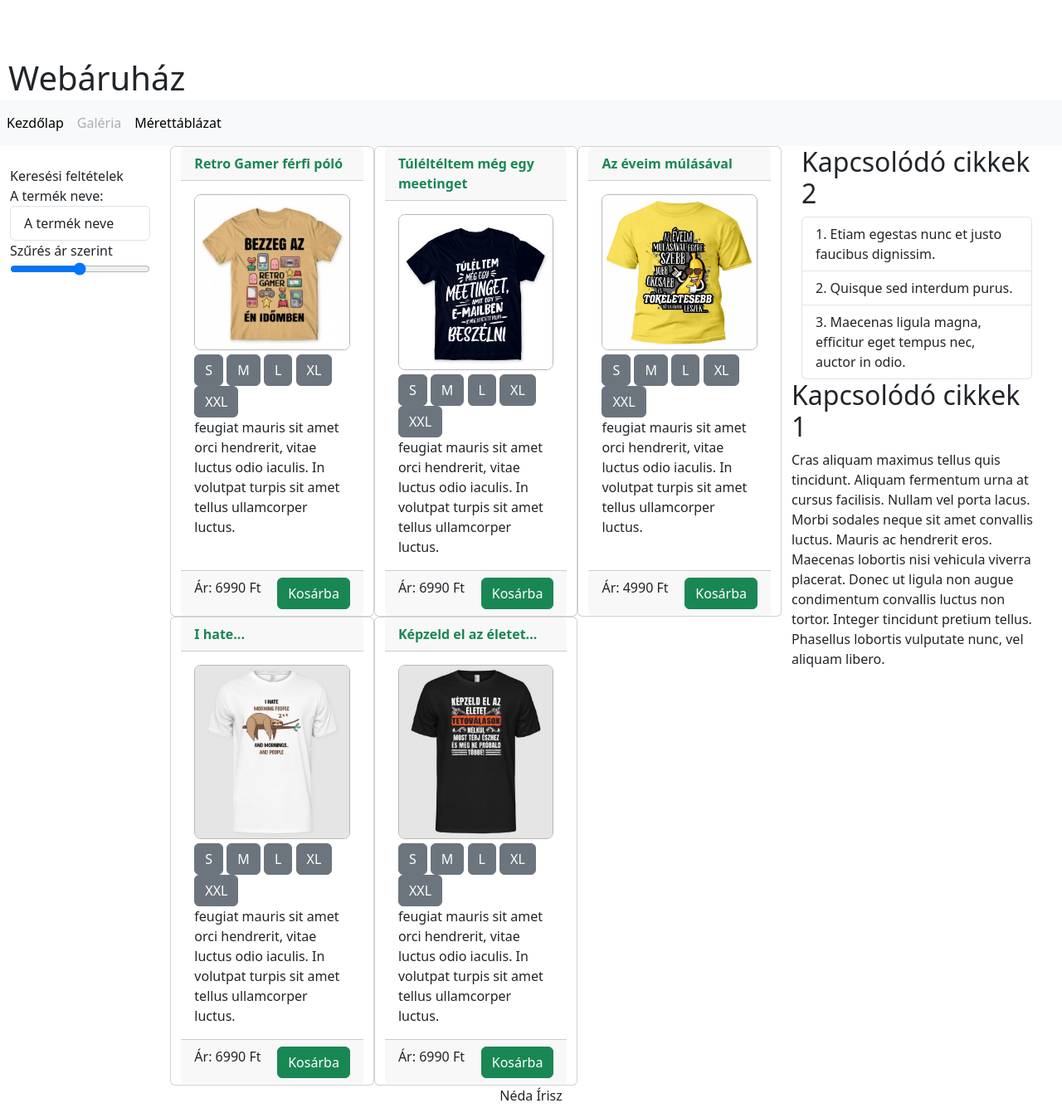
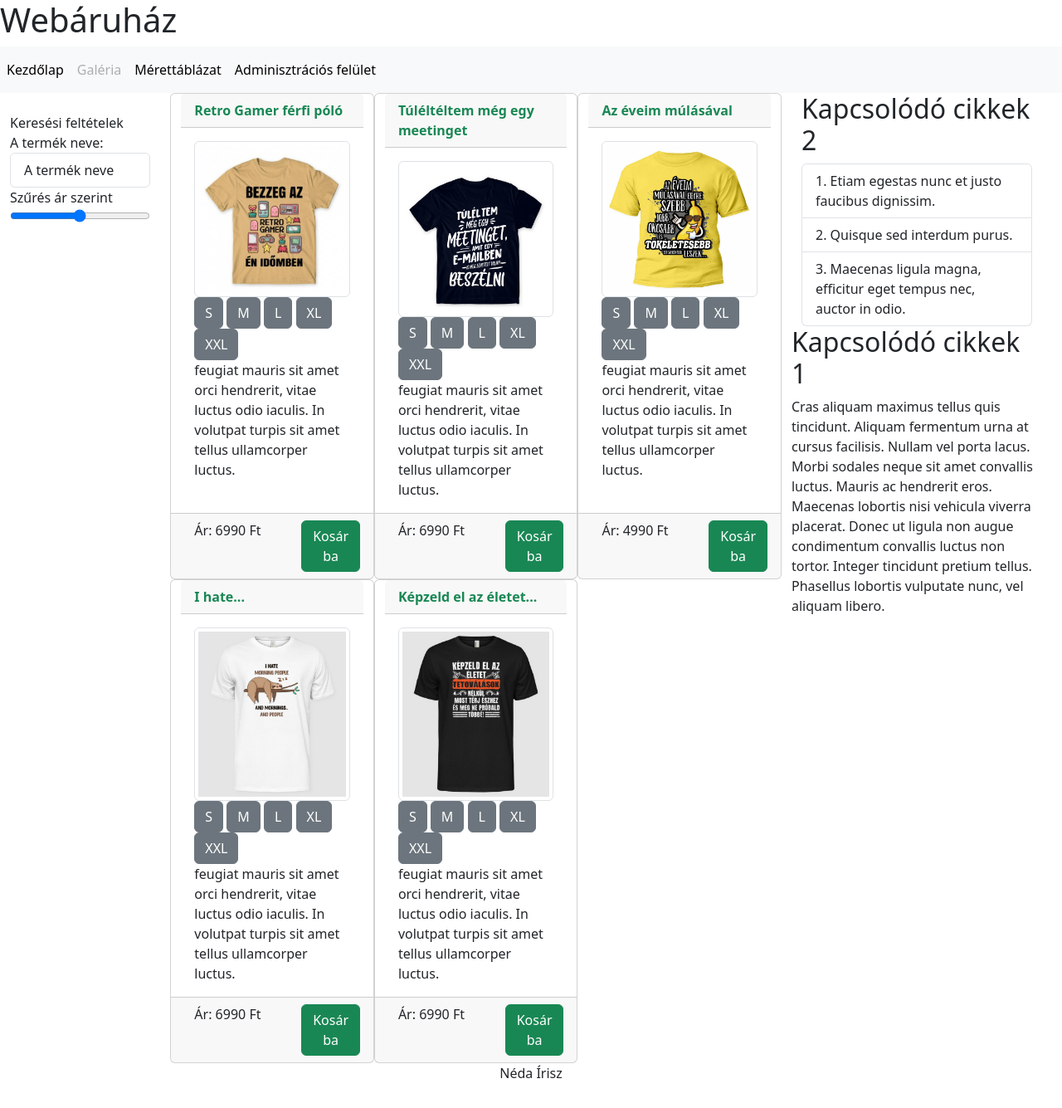
Before and after one commit to nedairisz/webaruhaz_csm, a plain HTML site: page index.html in a window 1280 px wide. Shown: the top 1335 px of the page at 83% size. Drawn offline with nearby package versions, Linux system fonts and the light colour scheme.

Commit message:
css eltávolítva

```diff
--- a/index.html
+++ b/index.html
@@ -13,7 +13,9 @@
 </head>
 <body>
     <main class="row">
-        <header><h1>Webáruház</h1></header>
+        <header>
+            <div class="header" style="width: 120px;"><h1>Webáruház</h1></div>
+        </header>
         <nav class="navbar navbar-expand-sm bg-light navbar-light">
             <div class="container-fluid">
                 <ul class="navbar-nav">
@@ -25,6 +27,9 @@
                     </li>
                     <li class="nav-item">
                         <a class="nav-link active" href="tablazat.html">Mérettáblázat</a>
+                    </li>
+                    <li class="nav-item">
+                        <a class="nav-link active" href="urlap.html">Adminisztrációs felület</a>
                     </li>
                 </ul>
             </div>
@@ -44,9 +49,9 @@
         </aside>
         <article class="col-lg-7 row">
             <div class="card col-lg-4">
-                <div class="card-header text-success">Retro Gamer férfi póló</div>
+                <div class="card-header text-success"><strong>Retro Gamer férfi póló</strong></div>
                 <div class="card-body">
-                    <img src="kepek/polo1.jpg" alt="">
+                    <img src="kepek/polo1.jpg" class="img-thumbnail" alt="">
                     <button type="button" class="btn btn-secondary">S</button>
                     <button type="button" class="btn btn-secondary">M</button>
                     <button type="button" class="btn btn-secondary">L</button>
@@ -54,15 +59,15 @@
                     <button type="button" class="btn btn-secondary">XXL</button>
                     <br> feugiat mauris sit amet orci hendrerit, vitae luctus odio iaculis. In volutpat turpis sit amet tellus ullamcorper luctus.
                 </div>
-                <div class="card-footer">
-                    Ár: 6990 Ft
-                    <button type="button" class="btn btn-success">Kosárba</button>
+                <div class="card-footer row">
+                    <span class="col-lg-8">Ár: 6990 Ft</span>
+                    <button type="button" class="btn btn-success col-lg-4">Kosárba</button>
                 </div>
             </div>
             <div class="card col-lg-4">
-                <div class="card-header text-success">Túléltéltem még egy meetinget</div>
+                <div class="card-header text-success"><strong>Túléltéltem még egy meetinget</strong></div>
                 <div class="card-body">
-                    <img src="kepek/polo2.jpg" alt="">
+                    <img src="kepek/polo2.jpg" class="img-thumbnail" alt="">
                     <button type="button" class="btn btn-secondary">S</button>
                     <button type="button" class="btn btn-secondary">M</button>
                     <button type="button" class="btn btn-secondary">L</button>
@@ -70,15 +75,15 @@
                     <button type="button" class="btn btn-secondary">XXL</button>
                     <br> feugiat mauris sit amet orci hendrerit, vitae luctus odio iaculis. In volutpat turpis sit amet tellus ullamcorper luctus.
                 </div>
-                <div class="card-footer">
-                    Ár: 6990 Ft
-                    <button type="button" class="btn btn-success">Kosárba</button>
+                <div class="card-footer row">
+                    <span class="col-lg-8">Ár: 6990 Ft</span>
+                    <button type="button" class="btn btn-success col-lg-4">Kosárba</button>
                 </div>
             </div>
             <div class="card col-lg-4">
-                <div class="card-header text-success">Az éveim múlásával</div>
+                <div class="card-header text-success"><strong>Az éveim múlásával</strong></div>
                 <div class="card-body">
-                    <img src="kepek/polo3.jpg" alt="">
+                    <img src="kepek/polo3.jpg" class="img-thumbnail" alt="">
                     <button type="button" class="btn btn-secondary">S</button>
                     <button type="button" class="btn btn-secondary">M</button>
                     <button type="button" class="btn btn-secondary">L</button>
@@ -86,15 +91,15 @@
                     <button type="button" class="btn btn-secondary">XXL</button>
                     <br> feugiat mauris sit amet orci hendrerit, vitae luctus odio iaculis. In volutpat turpis sit amet tellus ullamcorper luctus.
                 </div>
-                <div class="card-footer">
-                    Ár: 4990 Ft
-                    <button type="button" class="btn btn-success">Kosárba</button>
+                <div class="card-footer row">
+                    <span class="col-lg-8">Ár: 4990 Ft</span>
+                    <button type="button" class="btn btn-success col-lg-4">Kosárba</button>
                 </div>
             </div>
             <div class="card col-lg-4">
-                <div class="card-header text-success">I hate...</div>
+                <div class="card-header text-success"><strong>I hate...</strong></div>
                 <div class="card-body">
-                    <img src="kepek/polo4.jpg" alt="">
+                    <img src="kepek/polo4.jpg" class="img-thumbnail" alt="">
                     <button type="button" class="btn btn-secondary">S</button>
                     <button type="button" class="btn btn-secondary">M</button>
                     <button type="button" class="btn btn-secondary">L</button>
@@ -102,15 +107,15 @@
                     <button type="button" class="btn btn-secondary">XXL</button>
                     <br> feugiat mauris sit amet orci hendrerit, vitae luctus odio iaculis. In volutpat turpis sit amet tellus ullamcorper luctus.
                 </div>
-                <div class="card-footer">
-                    Ár: 6990 Ft
-                    <button type="button" class="btn btn-success">Kosárba</button>
+                <div class="card-footer row">
+                    <span class="col-lg-8">Ár: 6990 Ft</span>
+                    <button type="button" class="btn btn-success col-lg-4">Kosárba</button>
                 </div>
             </div>
             <div class="card col-lg-4">
-                <div class="card-header text-success">Képzeld el az életet...</div>
+                <div class="card-header text-success"><strong>Képzeld el az életet...</strong></div>
                 <div class="card-body">
-                    <img src="kepek/polo5.jpg" alt="">
+                    <img src="kepek/polo5.jpg" class="img-thumbnail" alt="">
                     <button type="button" class="btn btn-secondary">S</button>
                     <button type="button" class="btn btn-secondary">M</button>
                     <button type="button" class="btn btn-secondary">L</button>
@@ -118,9 +123,9 @@
                     <button type="button" class="btn btn-secondary">XXL</button>
                     <br> feugiat mauris sit amet orci hendrerit, vitae luctus odio iaculis. In volutpat turpis sit amet tellus ullamcorper luctus.
                 </div>
-                <div class="card-footer">
-                    Ár: 6990 Ft
-                    <button type="button" class="btn btn-success">Kosárba</button>
+                <div class="card-footer row">
+                    <span class="col-lg-8">Ár: 6990 Ft</span>
+                    <button type="button" class="btn btn-success col-lg-4">Kosárba</button>
                 </div>
             </div>
         </article>
--- a/style.css
+++ /dev/null
@@ -1,20 +0,0 @@
-img{
-    width: 100%;
-}
-header{
-    height: 15vh;
-    padding-top: 70px;
-    margin-left: 10px;
-}
-.card-footer .btn{
-    float: right;
-}
-img{
-    border: 1px solid rgb(184, 182, 182);
-    border-radius: 8px;
-    margin-bottom: 5px;
-}
-.card-header{
-    font-weight: bold;
-
-}
```
Also changed, not shown: tablazat.html (+7 -2 lines), urlap.html (added, +37 -0 lines).
